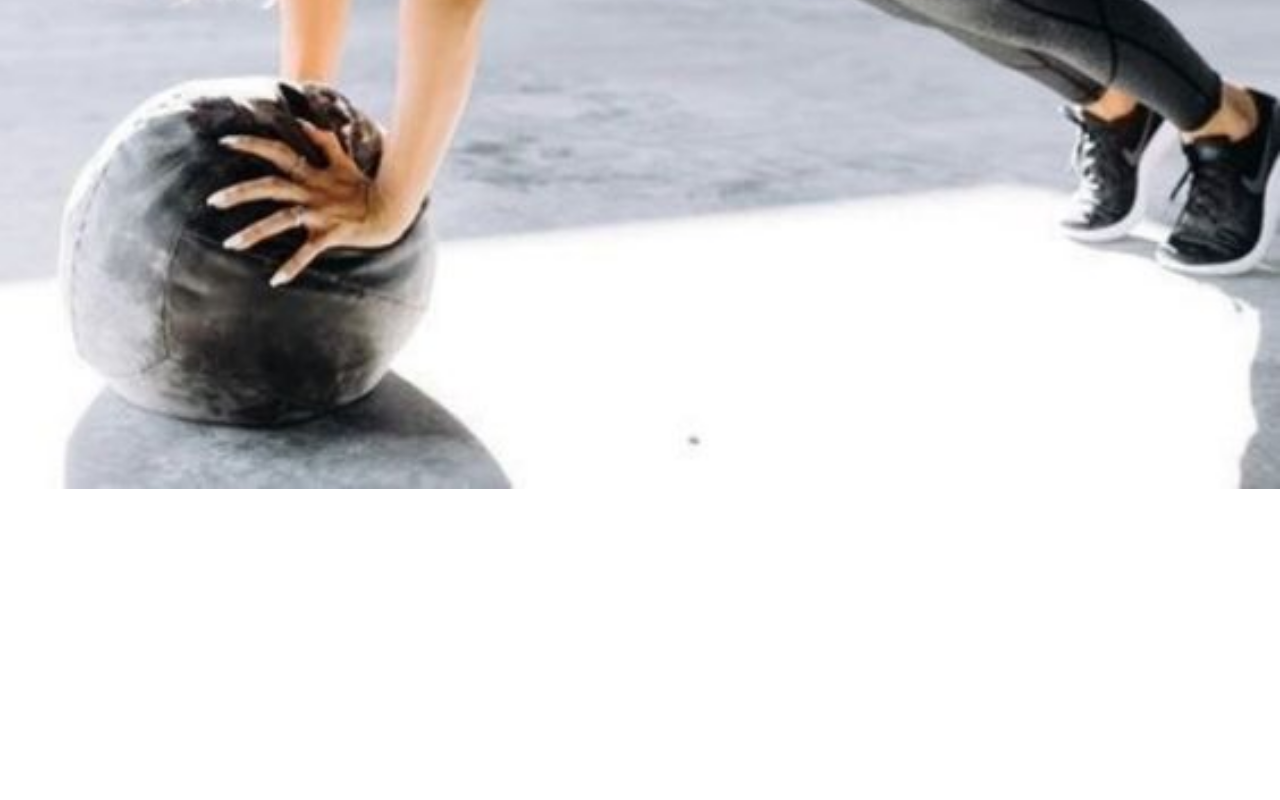
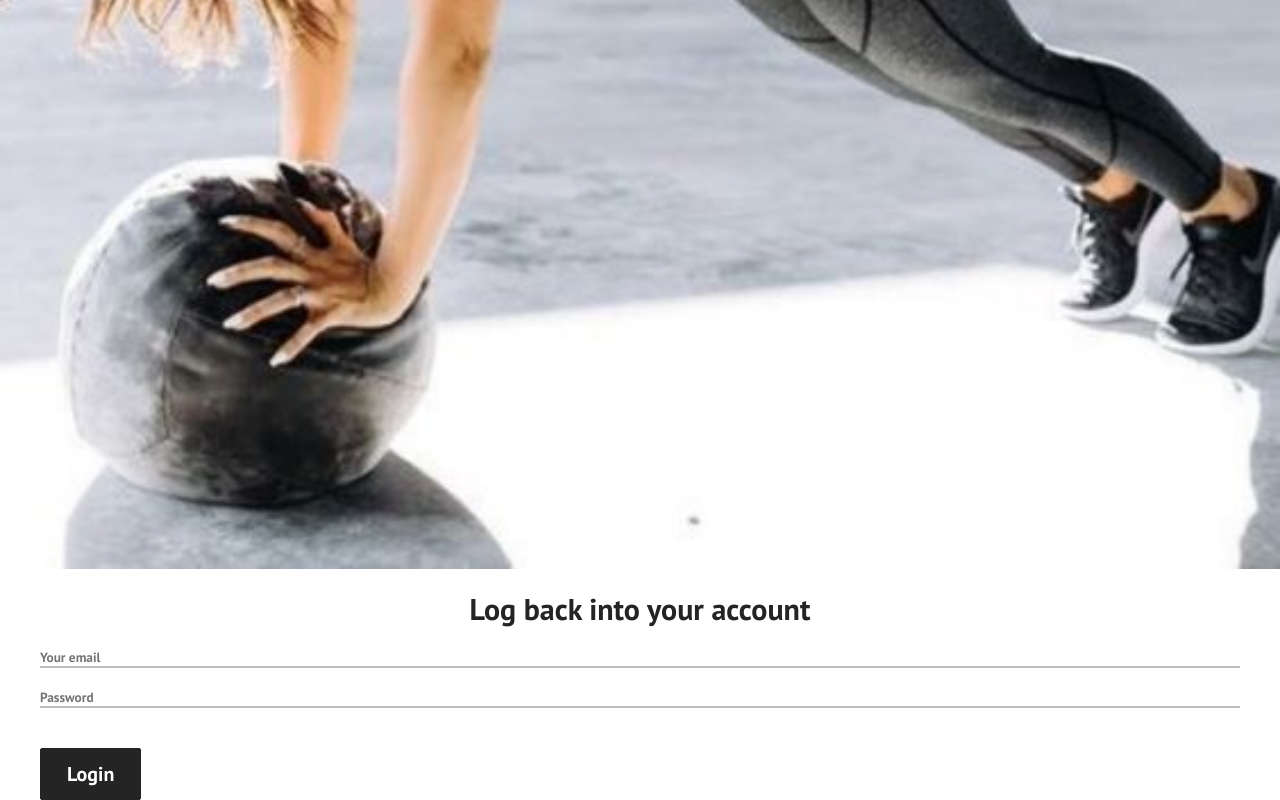
Before and after one commit to Salmihanna/workout-app-frontend, a React (Create React App) app: page /sign-in in a window 1280 px wide. Shown: the part 739-1539 px from the top of the page. Before the commit the page ends 1228 px from the top, so only its background shows below. Built offline with nearby package versions, Linux system fonts and the light colour scheme.

Commit message:
Update signinform

```diff
--- a/package.json
+++ b/package.json
@@ -11,6 +11,7 @@
     "@types/react": "^17.0.38",
     "@types/react-dom": "^17.0.11",
     "@types/react-router-dom": "^5.3.3",
+    "axios": "^0.27.2",
     "react": "^17.0.2",
     "react-dom": "^17.0.2",
     "react-router-dom": "^6.2.1",
--- a/src/components/Button/Button.tsx
+++ b/src/components/Button/Button.tsx
@@ -12,7 +12,7 @@ const SIZES = ["btn--medium", "btn--large"];
 type ButtonProps = {
   children?: string;
   type?: "button" | "submit" | "reset" | undefined;
-  onClick?: () => {};
+  onClick?: () => void;
   buttenStyle?: string;
   buttenSize?: string;
   className?: string;
@@ -37,7 +37,8 @@ export const Button = ({
     : SIZES[0];
 
   return (
-    <Link to={to || "/"} className="btn-mobile">
+    <>
+      {/*<Link to={to || "/"} className="btn-mobile"> */}
       <button
         className={`btn ${checkButtonStyle} ${checkButtenSize}`}
         onClick={onClick}
@@ -46,6 +47,7 @@ export const Button = ({
       >
         {children}
       </button>
-    </Link>
+      {/*</Link>*/}
+    </>
   );
 };
--- a/src/components/SignInForm/SignInForm.css
+++ b/src/components/SignInForm/SignInForm.css
@@ -3,22 +3,9 @@
   width: 100%;
   display: flex;
   flex-direction: column;
-  /* align-items: center; */
-}
-
-.form-item-img-wrap > h1 {
-  /* TODO: gör backgrund fadad */
-  background-color: rgba(255, 255, 255, 0.37);
-  position: absolute;
-  color: #242424;
-  font-size: 30px;
-  /* TODO: make more dynamic */
-  margin-top: 230px;
-  margin-left: 20px;
 }
 
 .form-item-img {
-  position: absolute;
   top: 0;
   right: 0;
   bottom: 0;
@@ -26,6 +13,20 @@
   display: block;
   width: 100%;
   height: auto;
+}
+
+.form-items {
+  border: none;
+  border-bottom: 2px solid #bcbcbc;
+  width: 100%;
+  padding: 20px 20px 0 0;
+}
+
+.sign-in-form-title {
+  background-color: rgba(255, 255, 255, 0.37);
+  color: #242424;
+  font-size: 30px;
+  margin-top: 20px;
 }
 
 .sign-in-form {
@@ -37,15 +38,10 @@
   text-align: left;
 }
 
-input {
-  border: none;
-  border-bottom: 2px solid #bcbcbc;
-  margin-left: 40px;
-  margin-right: 40px;
-  margin-top: 20px;
-  padding-left: 10px;
-  padding-top: 20px;
-  padding-bottom: 10px;
+.sign-in-form-input {
+  width: 100%;
+  padding-right: 40px;
+  padding-left: 40px;
 }
 
 .sign-in-form-btn {
--- a/src/components/SignInForm/SignInForm.tsx
+++ b/src/components/SignInForm/SignInForm.tsx
@@ -2,6 +2,7 @@ import React, { useState } from "react";
 import { Button } from "../Button/Button";
 import "../../App.css";
 import "./SignInForm.css";
+import axios from "axios";
 
 const SignInForm = () => {
   const [email, setEmail] = useState("");
@@ -11,8 +12,10 @@ const SignInForm = () => {
     return email.length > 0 && password.length > 0;
   };
 
-  const handleSubmit = (event: React.FormEvent<HTMLFormElement>) => {
-    event.preventDefault();
+  const handleSubmit = () => {
+    axios.post("/api/v1/login").then((res) => {
+      console.log(res);
+    });
   };
 
   return (
@@ -23,9 +26,16 @@ const SignInForm = () => {
           alt="Inspo"
           className="form-item-img"
         />
-        <h1>Log back into your account</h1>
       </div>
-      <form className="sign-in-form" onSubmit={handleSubmit}>
+      <div>
+        {/* <form
+        method="POST"
+        action="http://localhost:8080/api/v1/login"
+        className="sign-in-form"
+        onSubmit={handleSubmit}
+      > */}
+        <h1 className="sign-in-form-title">Log back into your account</h1>
+        <div className="sign-in-form-input">
           <input
             className="form-items"
             name="email"
@@ -34,6 +44,8 @@ const SignInForm = () => {
             onChange={(e) => setEmail(e.target.value)}
             placeholder="Your email"
           ></input>
+        </div>
+        <div className="sign-in-form-input">
           <input
             className="form-items"
             name="password"
@@ -42,6 +54,7 @@ const SignInForm = () => {
             onChange={(e) => setPassWord(e.target.value)}
             placeholder="Password"
           ></input>
+        </div>
         <div className="sign-in-form-btn">
           <Button
             className="btns"
@@ -49,11 +62,13 @@ const SignInForm = () => {
             buttenSize="btn--large"
             type="submit"
             disabled={!validateForm()}
+            onClick={handleSubmit}
           >
             Login
           </Button>
         </div>
-      </form>
+        {/* </form> */}
+      </div>
     </div>
   );
 };
--- /dev/null
+++ b/src/components/SignUpForm/SignUpForm.tsx
@@ -0,0 +1,61 @@
+import { useState } from "react";
+import { Button } from "../Button/Button";
+import "../../App.css";
+import "../SignInForm/SignInForm.css";
+
+const SignUpForm = () => {
+  const [email, setEmail] = useState("");
+  const [password, setPassWord] = useState("");
+
+  const validateForm = () => {
+    return email.length > 0 && password.length > 0;
+  };
+
+  const handleSubmit = (event: React.FormEvent<HTMLFormElement>) => {
+    event.preventDefault();
+  };
+
+  return (
+    <div className="sign-in-form-container">
+      <div className="form-item-img-wrap">
+        <img
+          src="/images/workout-nr4.jpg"
+          alt="Inspo"
+          className="form-item-img"
+        />
+        <h1>Log back into your account</h1>
+      </div>
+      <form className="sign-in-form" onSubmit={handleSubmit}>
+        <input
+          className="form-items"
+          name="email"
+          type="email"
+          value={email}
+          onChange={(e) => setEmail(e.target.value)}
+          placeholder="Your email"
+        ></input>
+        <input
+          className="form-items"
+          name="password"
+          type="password"
+          value={password}
+          onChange={(e) => setPassWord(e.target.value)}
+          placeholder="Password"
+        ></input>
+        <div className="sign-in-form-btn">
+          <Button
+            className="btns"
+            buttenStyle="btn--primary--black"
+            buttenSize="btn--large"
+            type="submit"
+            disabled={!validateForm()}
+          >
+            Login
+          </Button>
+        </div>
+      </form>
+    </div>
+  );
+};
+
+export default SignUpForm;
--- a/src/views/SignUp.tsx
+++ b/src/views/SignUp.tsx
@@ -1,7 +1,12 @@
 import "../App.css";
+import SignUpForm from "../components/SignUpForm/SignUpForm";
 
 const SignUp = () => {
-  return <h1 className="sign-up">Sign up</h1>;
+  return (
+    <>
+      <SignUpForm />
+    </>
+  );
 };
 
 export default SignUp;
```
Also changed, not shown: 1 other file (tests, documents, lock files or other folders). Lines whose indentation alone changed are shown as unchanged.
